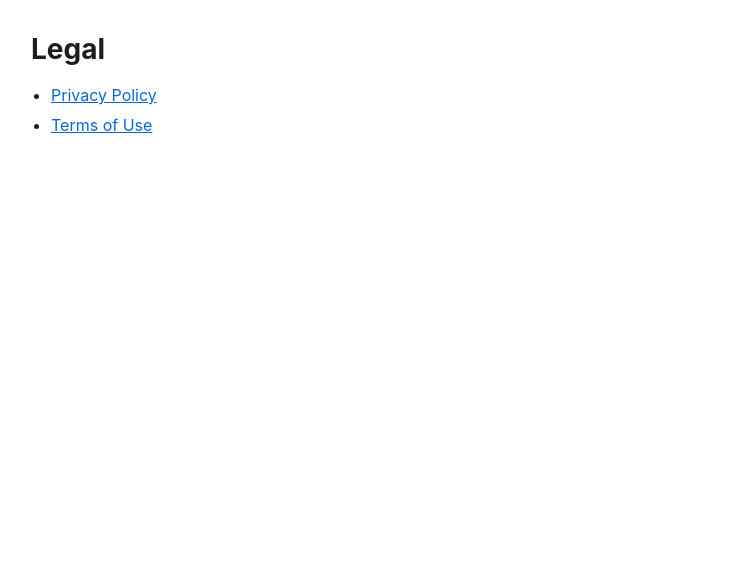
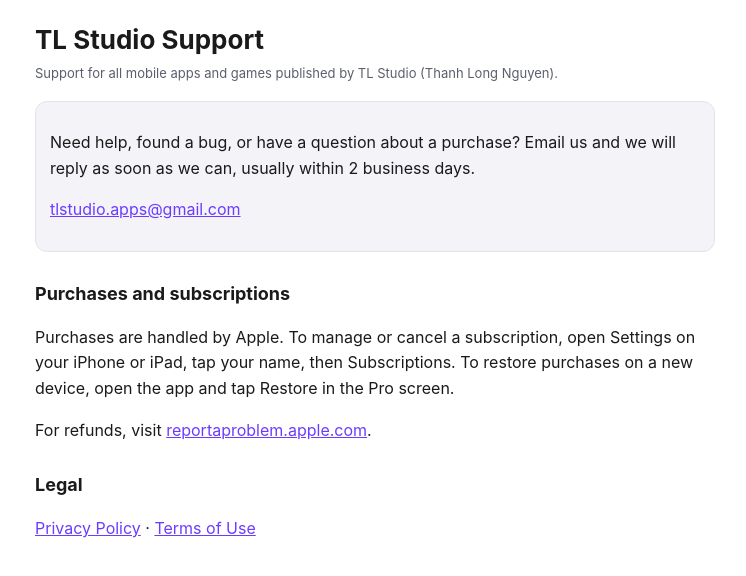
Before and after one commit to longthanh2000/tlstudio-legal, a plain HTML site: page index.html in a window 1280 px wide. Shown: the whole page, without its empty margins (265-1011 px from the left). Drawn offline with Linux system fonts and the light colour scheme.

Commit message:
Restore support page index.html
Co-Authored-By: Claude Opus 5.5 <noreply@anthropic.com>

```diff
--- a/index.html
+++ b/index.html
@@ -2,17 +2,26 @@
 <html lang="en">
 <head>
 <meta charset="utf-8">
-<meta name="viewport" content="width=device-width, initial-scale=1">
-<title>Legal</title>
-<link rel="stylesheet" href="style.css">
+<meta name="viewport" content="width=device-width, initial-scale=1, viewport-fit=cover">
+<title>TL Studio Support</title>
+<link rel="stylesheet" href="legal.css">
 </head>
 <body>
 <main>
-<h1>Legal</h1>
-<ul>
-<li><a href="privacy/">Privacy Policy</a></li>
-<li><a href="terms/">Terms of Use</a></li>
-</ul>
+<h1>TL Studio Support</h1>
+<p class="meta">Support for all mobile apps and games published by TL Studio (Thanh Long Nguyen).</p>
+
+<div class="card">
+<p>Need help, found a bug, or have a question about a purchase? Email us and we will reply as soon as we can, usually within 2 business days.</p>
+<p><a href="mailto:tlstudio.apps@gmail.com">tlstudio.apps@gmail.com</a></p>
+</div>
+
+<h2>Purchases and subscriptions</h2>
+<p>Purchases are handled by Apple. To manage or cancel a subscription, open Settings on your iPhone or iPad, tap your name, then Subscriptions. To restore purchases on a new device, open the app and tap Restore in the Pro screen.</p>
+<p>For refunds, visit <a href="https://reportaproblem.apple.com">reportaproblem.apple.com</a>.</p>
+
+<h2>Legal</h2>
+<p><a href="privacy.html">Privacy Policy</a> · <a href="terms.html">Terms of Use</a></p>
 </main>
 </body>
 </html>
```
